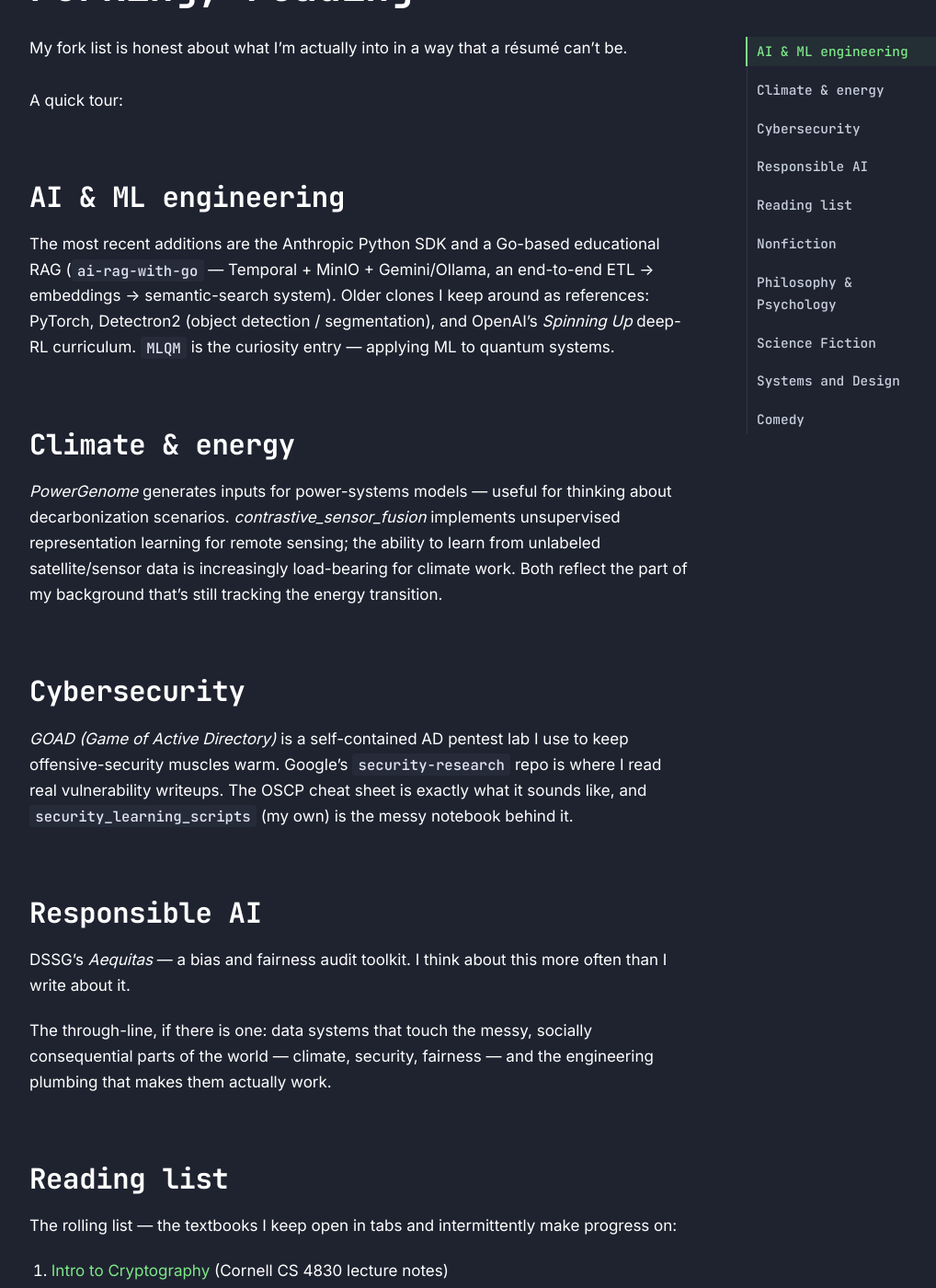
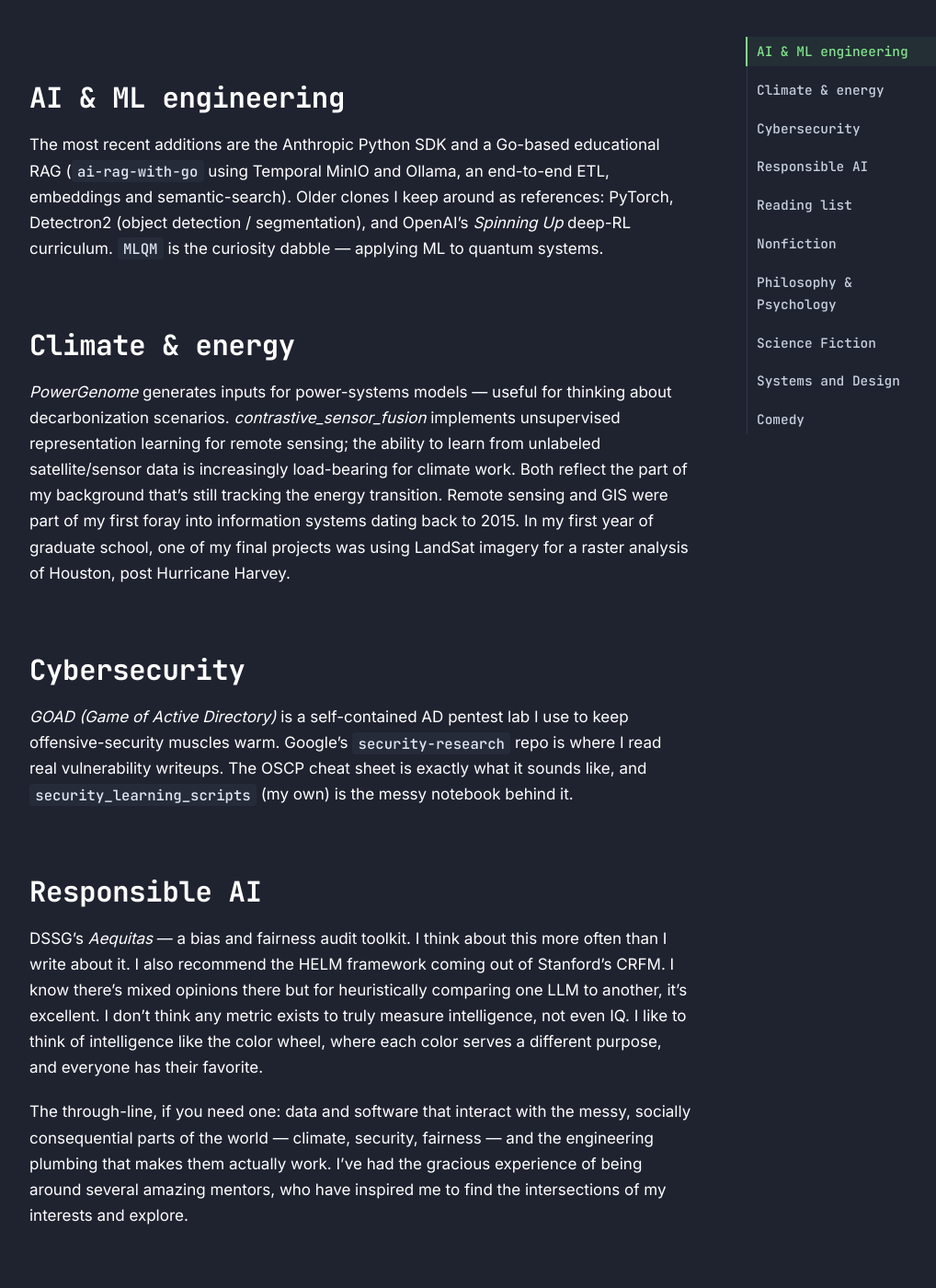
Before and after one commit to amadabhu/amadabhu.github.io, a Jekyll site: the page built from content/musings.md, in a window 1280 px wide and 1400 px high, scrolled down 316 px. Shown: the whole window at 92% size, without its empty margins (82-1100 px from the left). Built offline with Jekyll 4.4.1, drawn with Linux system fonts in a browser that asks for light colours; some of the changed text lies outside the part shown.

Commit message:
Update musings.md

```diff
--- a/content/musings.md
+++ b/content/musings.md
@@ -1,36 +1,35 @@
 ---
 layout: default
 title: Musings
-description: A long-form introduction to Achyuth Madabhushi — the work, the path, the reading list, and how to get in touch.
+description: A long-form introduction to Achyuth Madabhushi
 permalink: /musings/
 has_toc: true
 body_class: page-musings
 ---
 
-# Musings
+# Musings, forkings, readings
 
 Here lies a smattering list of things I'm interested in and digging into. It's by no means exhaustive or authorative, it's just a smattering. <br/>
 
 
-# Forking, reading
 
-My fork list is honest about what I'm actually into in a way that a résumé can't be. <br/>
+This fork list is honest about what I'm actually into in a way that a résumé can't be. <br/>
 <br/>
-A quick tour:
+
 
 ## AI & ML engineering <br/>
-The most recent additions are the Anthropic Python SDK and a Go-based educational RAG (`ai-rag-with-go` — Temporal + MinIO + Gemini/Ollama, an end-to-end ETL → embeddings → semantic-search system). Older clones I keep around as references: PyTorch, Detectron2 (object detection / segmentation), and OpenAI's *Spinning Up* deep-RL curriculum. `MLQM` is the curiosity entry — applying ML to quantum systems.
+The most recent additions are the Anthropic Python SDK and a Go-based educational RAG (`ai-rag-with-go` using Temporal MinIO and Ollama, an end-to-end ETL, embeddings and semantic-search). Older clones I keep around as references: PyTorch, Detectron2 (object detection / segmentation), and OpenAI's *Spinning Up* deep-RL curriculum. `MLQM` is the curiosity dabble — applying ML to quantum systems.
 
 ## Climate & energy <br/>
-*PowerGenome* generates inputs for power-systems models — useful for thinking about decarbonization scenarios. *contrastive_sensor_fusion* implements unsupervised representation learning for remote sensing; the ability to learn from unlabeled satellite/sensor data is increasingly load-bearing for climate work. Both reflect the part of my background that's still tracking the energy transition.
+*PowerGenome* generates inputs for power-systems models — useful for thinking about decarbonization scenarios. *contrastive_sensor_fusion* implements unsupervised representation learning for remote sensing; the ability to learn from unlabeled satellite/sensor data is increasingly load-bearing for climate work. Both reflect the part of my background that's still tracking the energy transition. Remote sensing and GIS were part of my first foray into information systems dating back to 2015. In my first year of graduate school, one of my final projects was using LandSat imagery for a raster analysis of Houston, post Hurricane Harvey.
 
 ## Cybersecurity <br/>
 *GOAD (Game of Active Directory)* is a self-contained AD pentest lab I use to keep offensive-security muscles warm. Google's `security-research` repo is where I read real vulnerability writeups. The OSCP cheat sheet is exactly what it sounds like, and `security_learning_scripts` (my own) is the messy notebook behind it.
 
 ## Responsible AI  <br/>
-DSSG's *Aequitas* — a bias and fairness audit toolkit. I think about this more often than I write about it.
+DSSG's *Aequitas* — a bias and fairness audit toolkit. I think about this more often than I write about it. I also recommend the HELM framework coming out of Stanford's CRFM. I know there's mixed opinions there but for heuristically comparing one LLM to another, it's excellent. I don't think any metric exists to truly measure intelligence, not even IQ. I like to think of intelligence like the color wheel, where each color serves a different purpose, and everyone has their favorite.
 
-The through-line, if there is one: data systems that touch the messy, socially consequential parts of the world — climate, security, fairness — and the engineering plumbing that makes them actually work.
+The through-line, if you need one: data and software that interact with the messy, socially consequential parts of the world — climate, security, fairness — and the engineering plumbing that makes them actually work. I've had the gracious experience of being around several amazing mentors, who have inspired me to find the intersections of my interests and explore.
 
 ## Reading list
 
```
